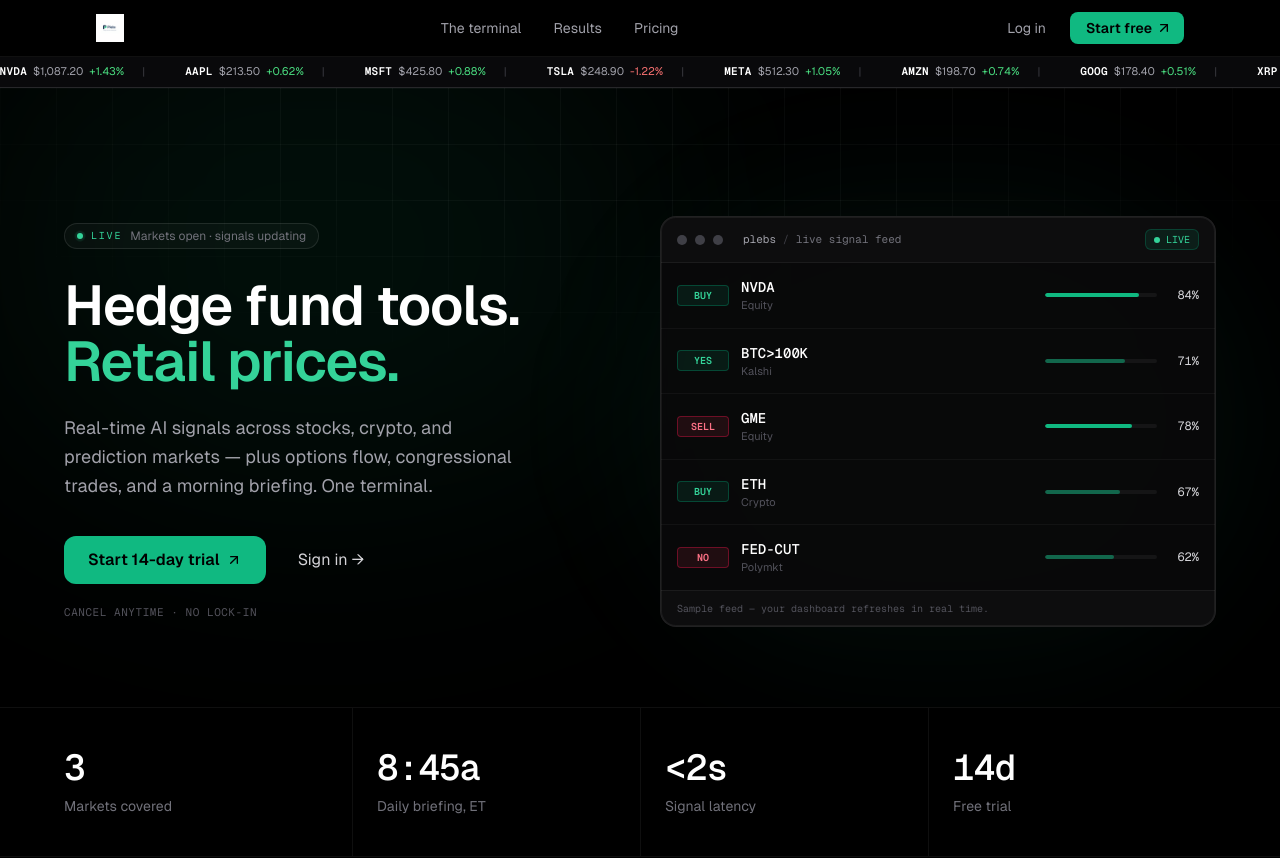
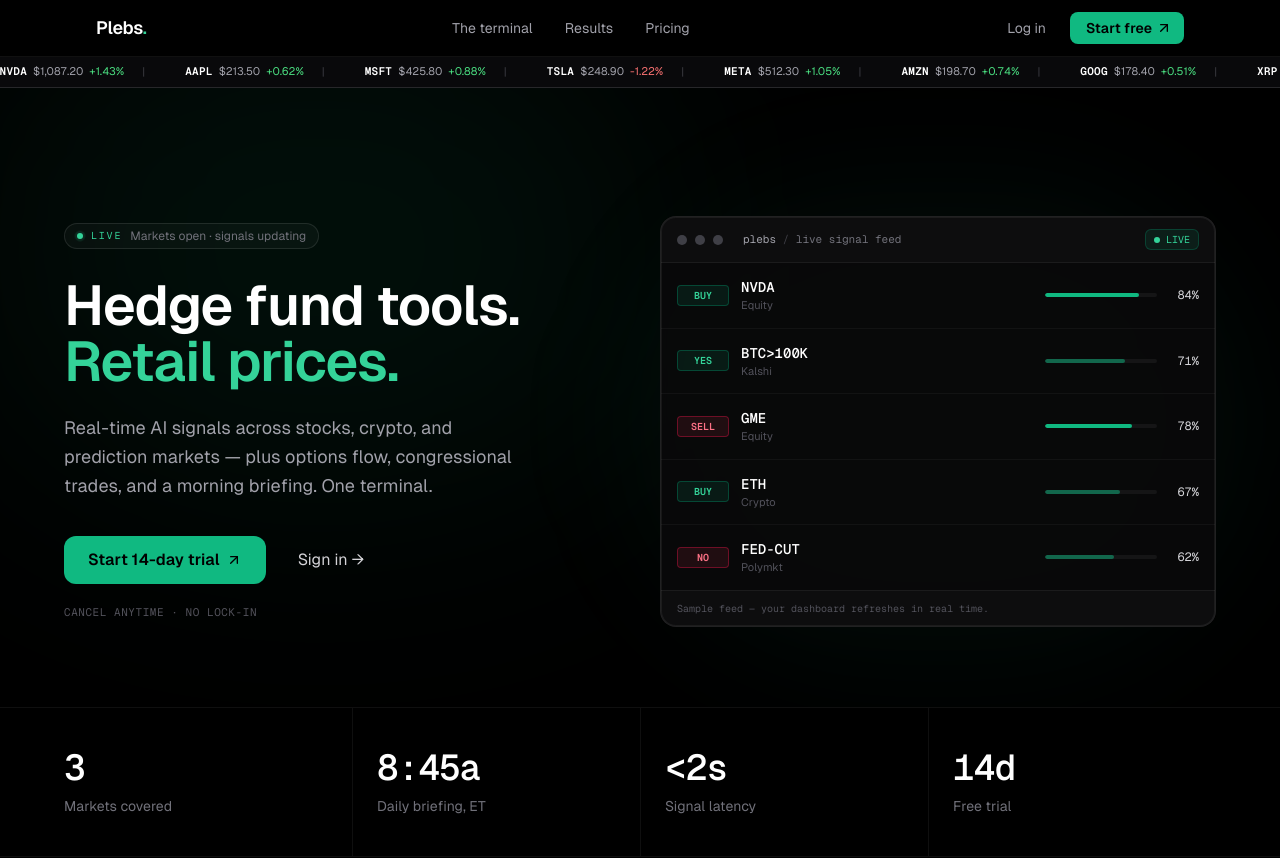
Before and after one commit to paullyd2112/Bloomberg-Term-Clone, a Next.js app in the folder apps/web/: page / in a window 1280 px wide. Shown: the top 858 px of the page. Built offline with nearby package versions, Linux system fonts and the light colour scheme; no server answers.

Commit message:
feat: revamp homepage logo and hero section styling
Co-authored-by: paullyd2112 <55423997+paullyd2112@users.noreply.github.com>

```diff
--- a/apps/web/src/app/page.tsx
+++ b/apps/web/src/app/page.tsx
@@ -26,9 +26,10 @@
   return (
     <nav className="fixed top-0 inset-x-0 z-50 border-b border-white/[0.06] bg-black/70 backdrop-blur-xl">
       <div className="max-w-6xl mx-auto px-5 sm:px-8 h-14 flex items-center justify-between">
-        <Link href="/" className="flex items-center">
-          {/* eslint-disable-next-line @next/next/no-img-element */}
-          <img src="/logo.png" alt="Plebs" className="h-7 w-auto" />
+        <Link href="/" className="flex items-center gap-2" aria-label="Plebs home">
+          <span className="text-lg font-semibold tracking-tight text-white">
+            Plebs<span className="text-emerald-400">.</span>
+          </span>
         </Link>
 
         <div className="hidden md:flex items-center gap-8 text-sm text-zinc-400">
@@ -74,9 +75,8 @@
 function Hero() {
   return (
     <section className="relative px-5 sm:px-8 overflow-hidden">
-      {/* backdrop grid + glow */}
+      {/* backdrop glow */}
       <div className="pointer-events-none absolute inset-0">
-        <div className="absolute inset-0 bg-grid mask-fade" />
         <div className="absolute -top-20 left-1/4 h-[480px] w-[680px] -translate-x-1/2 rounded-full bg-emerald-500/[0.08] blur-[130px]" />
       </div>
 
@@ -500,7 +500,6 @@
   return (
     <section className="py-24 px-5 sm:px-8 border-t border-white/[0.06]">
       <div className="relative max-w-5xl mx-auto rounded-3xl border border-white/[0.08] bg-zinc-950 overflow-hidden ring-hairline">
-        <div className="pointer-events-none absolute inset-0 bg-grid opacity-60" />
         <div className="pointer-events-none absolute -top-24 left-1/2 h-[320px] w-[680px] -translate-x-1/2 rounded-full bg-emerald-500/[0.10] blur-[120px]" />
 
         <div className="relative px-6 sm:px-12 py-16 text-center">
```
